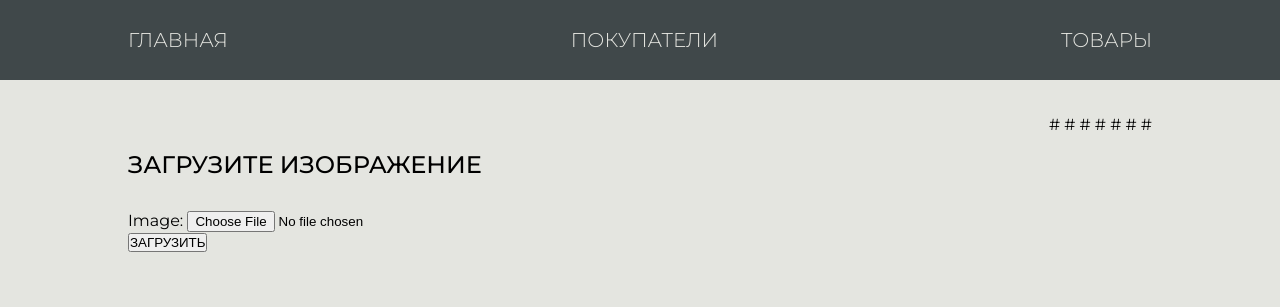
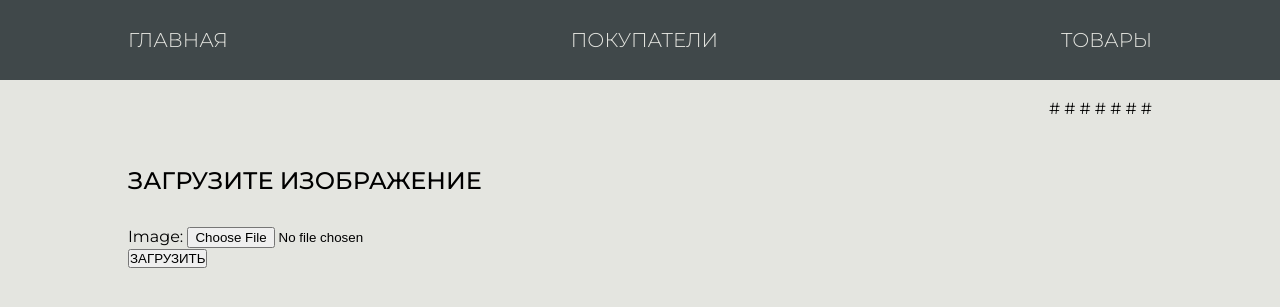
Before and after one commit to EvgeniyLukashevich/django_hw, a Django app: page /add_image/1/ in a window 1280 px wide. Shown: the top 307 px of the page. Run offline with Django 4.2, Linux system fonts and the light colour scheme.

Commit message:
css corrected

```diff
--- a/shop_project/static/style.css
+++ b/shop_project/static/style.css
@@ -53,7 +53,8 @@ a {
 
 
 .content__header__box {
-    margin-top: 12vh;
+    margin-top: 8vh;
+    padding-top: 16px;
     display: flex;
     justify-content: flex-end;
     gap: 32px;
@@ -69,8 +70,8 @@ a {
 
 .title2 {
     font-weight: 500;
-    margin-top: 2vh;
     margin-bottom: 32px;
+    margin-top: 48px;
 }
 
 
```
